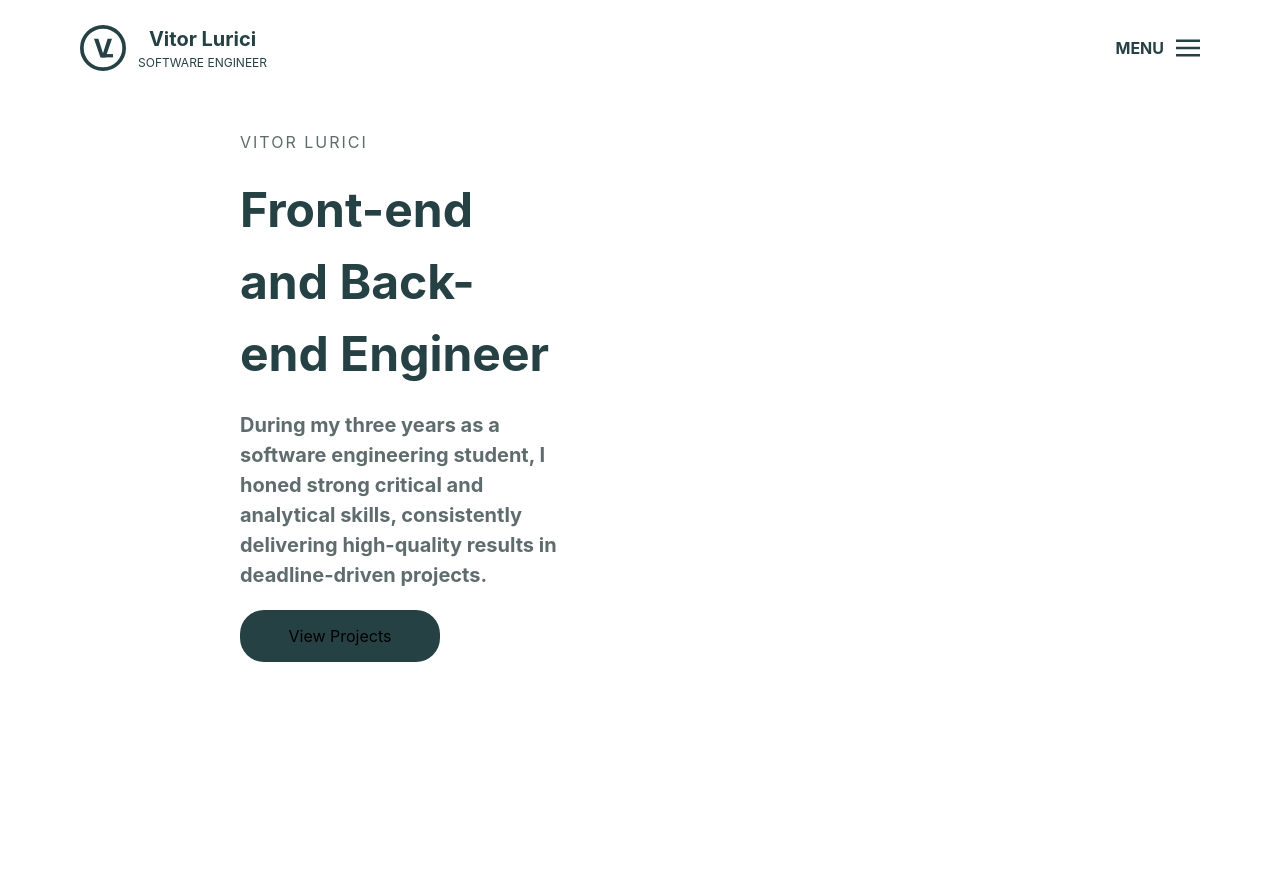
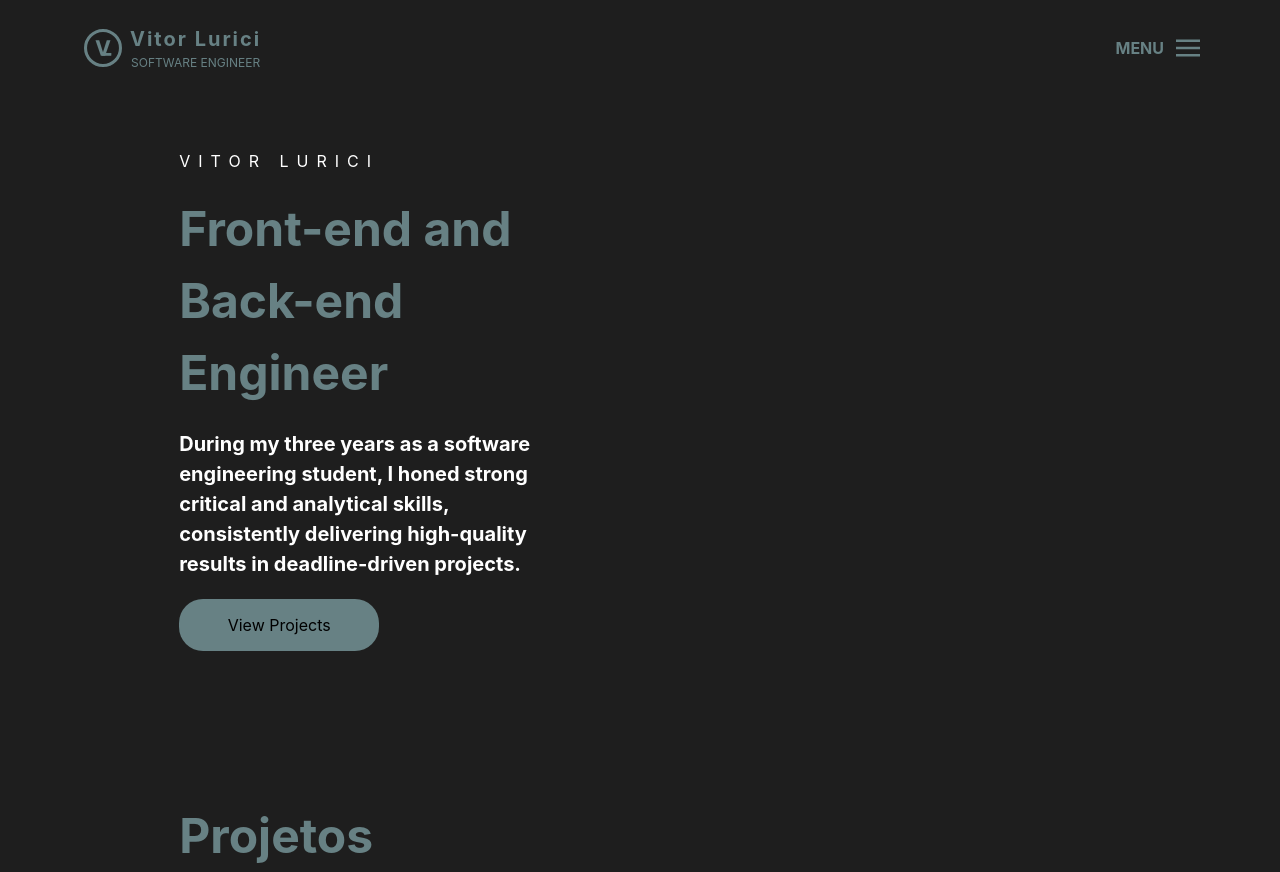
Before and after one commit to vitorlurici/portfolio, a React (Vite) app: page / in a window 1280 px wide. Before the commit the page ends 800 px from the top, so only its background shows below. Built offline with nearby package versions, Linux system fonts and the light colour scheme.

Commit message:
home-page-update

```diff
--- a/src/App.scss
+++ b/src/App.scss
@@ -17,30 +17,55 @@
     user-select: none;
     justify-content: space-between;
     width: 100%;
+    position: fixed;
+    top: 0;
 
     .logo {
       display: flex;
       align-items: center;
       cursor: pointer;
-      gap: 12px;
+      gap: 4px;
+
+      &:hover {
+        .logo-icon {
+          transition: 0.5s;
+          padding: 0;
+          padding-left: 4px;
+          padding-bottom: 4px;
+          fill: #cccccc;
+          stroke: #cccccc;
+        }
+        .logo-text {
+          span {
+            color: #cccccc;
+            transition: 0.5s;
+          }
+        }
+      }
 
       .logo-icon {
         width: 46px;
         height: 46px;
+        padding: 4px;
+        transition: 0.5s;
+        fill: #678184;
+        stroke: #678184;
       }
 
       .logo-text {
         display: flex;
         flex-direction: column;
-        text-align: center;
 
         span {
-          color: #264144;
+          color: #678184;
+          transition: 0.5s;
+          text-align: center;
         }
 
         .name {
           font-size: 20px;
           font-weight: bold;
+          letter-spacing: 2px;
         }
 
         .description {
@@ -55,44 +80,59 @@
       cursor: pointer;
       gap: 12px;
 
+      &:hover {
+        span {
+          transition: 0.5s;
+          color: #cccccc;
+        }
+        .menu-icon {
+          transition: 0.5s;
+          fill: #cccccc;
+        }
+      }
+
       span {
         font-size: 16px;
-        color: #264144;
+        color: #678184;
         font-weight: bold;
+        transition: 0.5s;
       }
 
       .menu-icon {
         width: 24px;
         height: 24px;
-        fill: #264144;
+        fill: #678184;
+        transition: 0.5s;
       }
     }
   }
 
   .content {
-    padding-inline: 240px;
-
+    display: flex;
+    flex-direction: column;
+    width: 72vw;
+    align-self: center;
     .introduction {
       display: flex;
+      align-items: center;
+      height: 100vh;
 
       .content-left {
         display: flex;
         flex-direction: column;
-        justify-content: center;
-        height: 600px;
         width: 40%;
         gap: 20px;
 
         h1 {
-          color: #264144;
+          color: #678184;
         }
 
         span {
-          letter-spacing: 2px;
+          letter-spacing: 8px;
         }
 
         button {
-          background-color: #264144;
+          background-color: #678184;
           border-style: none;
           padding-block: 16px;
           width: 200px;
@@ -102,11 +142,17 @@
           font-size: 16px;
 
           &:hover {
+            color: #678184;
             transition: 0.5s;
-            background-color: #5f6c6d;
+            background-color: #cccccc;
           }
         }
       }
     }
+    .projects {
+      h1 {
+        color: #678184;
+      }
+    }
   }
 }
--- a/src/App.tsx
+++ b/src/App.tsx
@@ -32,6 +32,9 @@ function App() {
           </div>
           <div className="content-right"></div>
         </div>
+        <div className="projects">
+          <h1>Projetos</h1>
+        </div>
       </div>
     </main>
   );
--- a/src/assets/svg/LogoIcon.tsx
+++ b/src/assets/svg/LogoIcon.tsx
@@ -7,22 +7,14 @@ export function LogoIcon() {
       xmlns="http://www.w3.org/2000/svg"
     >
       <g clip-path="url(#clip0_1_4)">
-        <path
-          d="M199.762 148.364L248.981 303.08H250.87L300.188 148.364H347.915L277.717 352H222.234L151.935 148.364H199.762Z"
-          fill="#264144"
-        />
+        <path d="M199.762 148.364L248.981 303.08H250.87L300.188 148.364H347.915L277.717 352H222.234L151.935 148.364H199.762Z" />
         <path
           d="M480 250C480 377.025 377.025 480 250 480C122.975 480 20 377.025 20 250C20 122.975 122.975 20 250 20C377.025 20 480 122.975 480 250Z"
-          stroke="#264144"
           stroke-width="40"
+          fill="transparent"
         />
-        <rect x="237" y="316" width="122" height="36" fill="#264144" />
+        <rect x="237" y="316" width="122" height="36" />
       </g>
-      <defs>
-        <clipPath id="clip0_1_4">
-          <rect width="500" height="500" fill="white" />
-        </clipPath>
-      </defs>
     </svg>
   );
 }
--- a/src/index.css
+++ b/src/index.css
@@ -8,8 +8,8 @@
   font-size: 16px;
 
   color-scheme: light dark;
-  color: #5f6c6d;
-  background-color: #fff;
+  color: #fff;
+  background-color: #1e1e1e;
 
   font-synthesis: none;
   text-rendering: optimizeLegibility;
```
Also changed, not shown: src/assets/svg/logo.svg.
